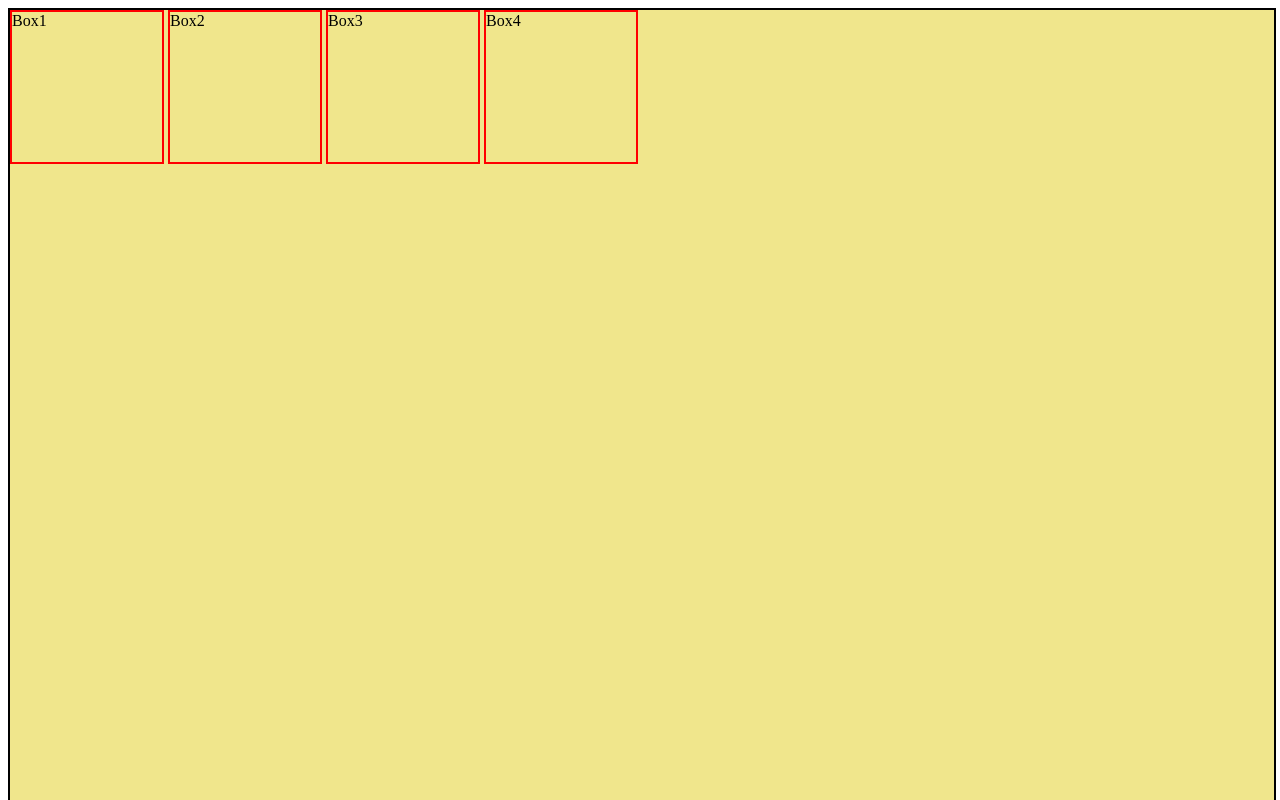
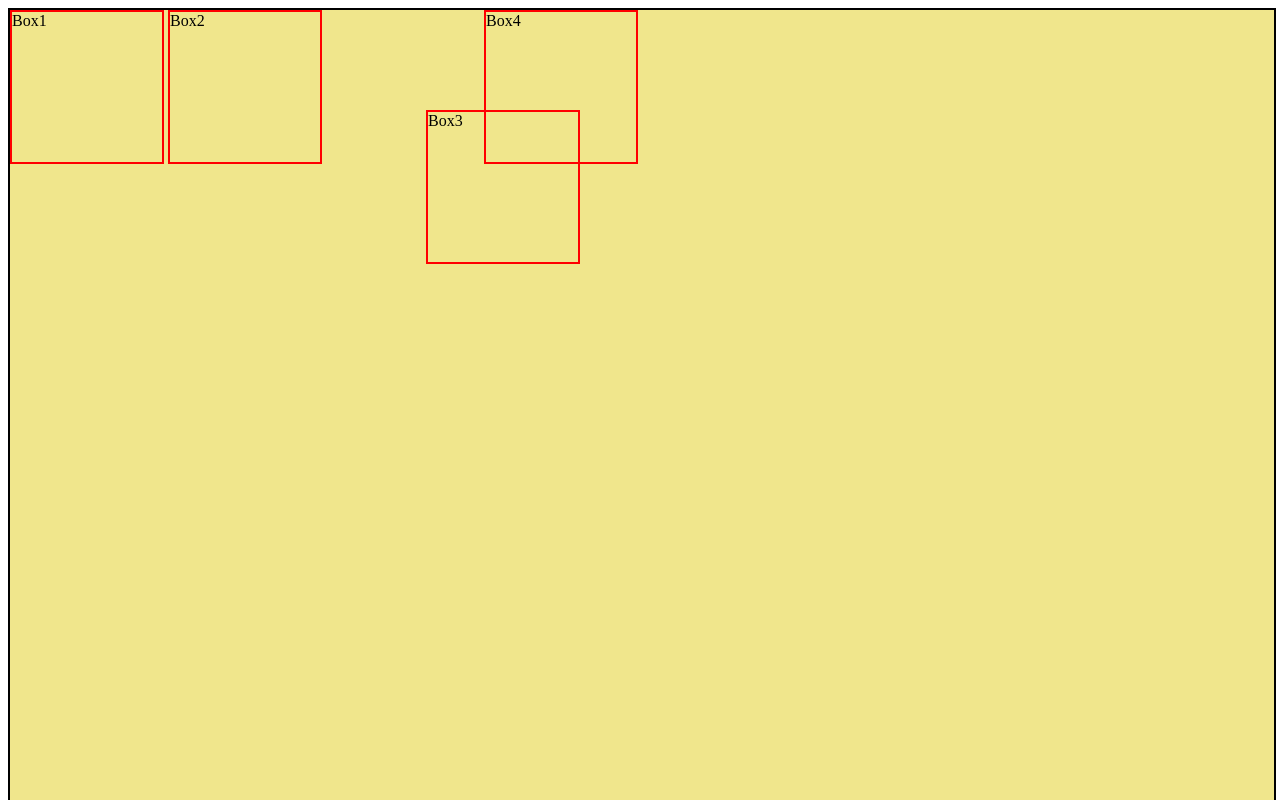
Before and after one commit to Arpit599/Advanced-CSS-Concepts, a plain HTML site: page CSS positions/main.html in a window 1280 px wide. Shown: the top 800 px of the page. Drawn offline with Linux system fonts and the light colour scheme.

Commit message:
Little change

```diff
--- a/CSS positions/main.html
+++ b/CSS positions/main.html
@@ -20,13 +20,13 @@
             display: inline-block;
         }
 
-        /* #box3{
-            Element's position is relative by default
+        #box3{
+            /* Element's position is relative by default */
 
             position: relative;
             top: 100px;
             left: 100px;
-        } */
+        }
 
         /* #box3{
             Element's position is relative to the direct parent
```
